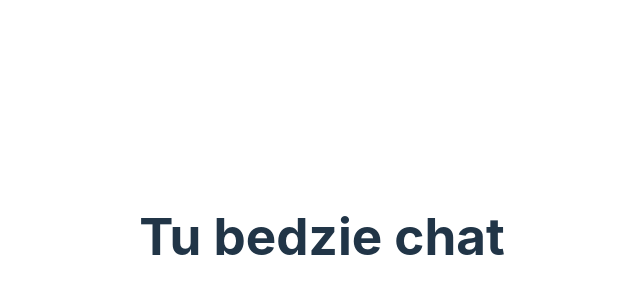
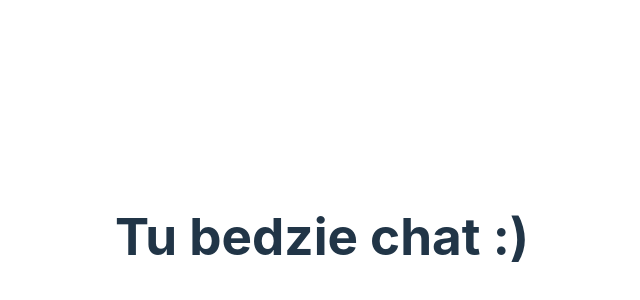
Before and after one commit to SzupanBurliga/TuringTest, a React (Vite) app in the folder turingtest-frontend/: page / in a window 1280 px wide. Shown: the part 164-464 px from the top of the page, without its empty margins (318-958 px from the left). Built offline with nearby package versions, Linux system fonts and the light colour scheme.

Commit message:
pls działaj

```diff
--- a/turingtest-frontend/src/MainView.jsx
+++ b/turingtest-frontend/src/MainView.jsx
@@ -3,7 +3,7 @@ import React from "react";
 function MainView() {
   return (
     <div>
-      <h1>Tu bedzie chat</h1>
+      <h1>Tu bedzie chat :)</h1>
     </div>
   );
 }
```
